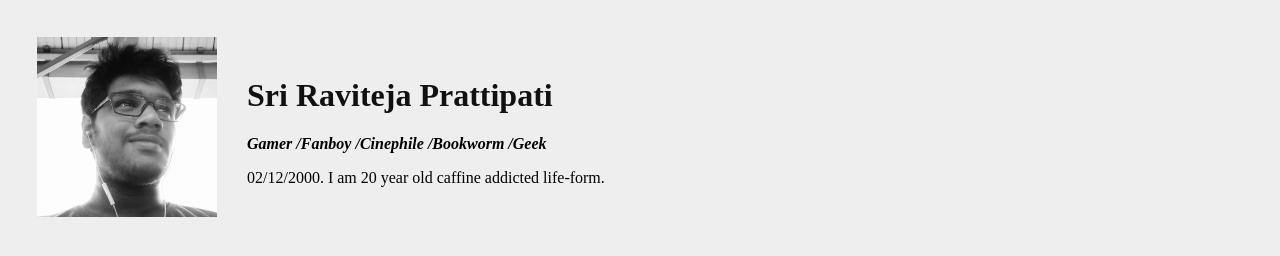
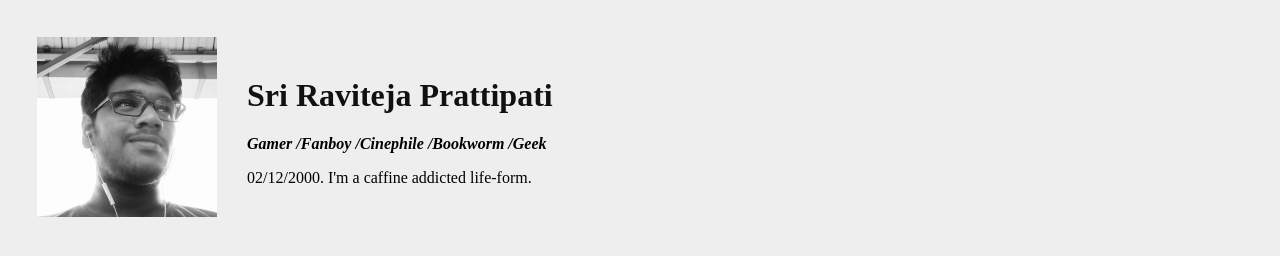
Before and after one commit to Ravenblaze128/CV, a plain HTML site: page index.html in a window 1280 px wide. Shown: the top 256 px of the page. Drawn offline with Linux system fonts and the light colour scheme.

Commit message:
Removed Age in  line.24

```diff
--- a/index.html
+++ b/index.html
@@ -21,7 +21,7 @@
           <em><strong>Gamer /Fanboy /Cinephile /Bookworm /Geek </strong></em>
         </p>
         <p>
-          02/12/2000.   I am 20 year old caffine addicted life-form.
+          02/12/2000.   I'm a caffine addicted life-form.
         </p>
       </td>
     </tr>
```
